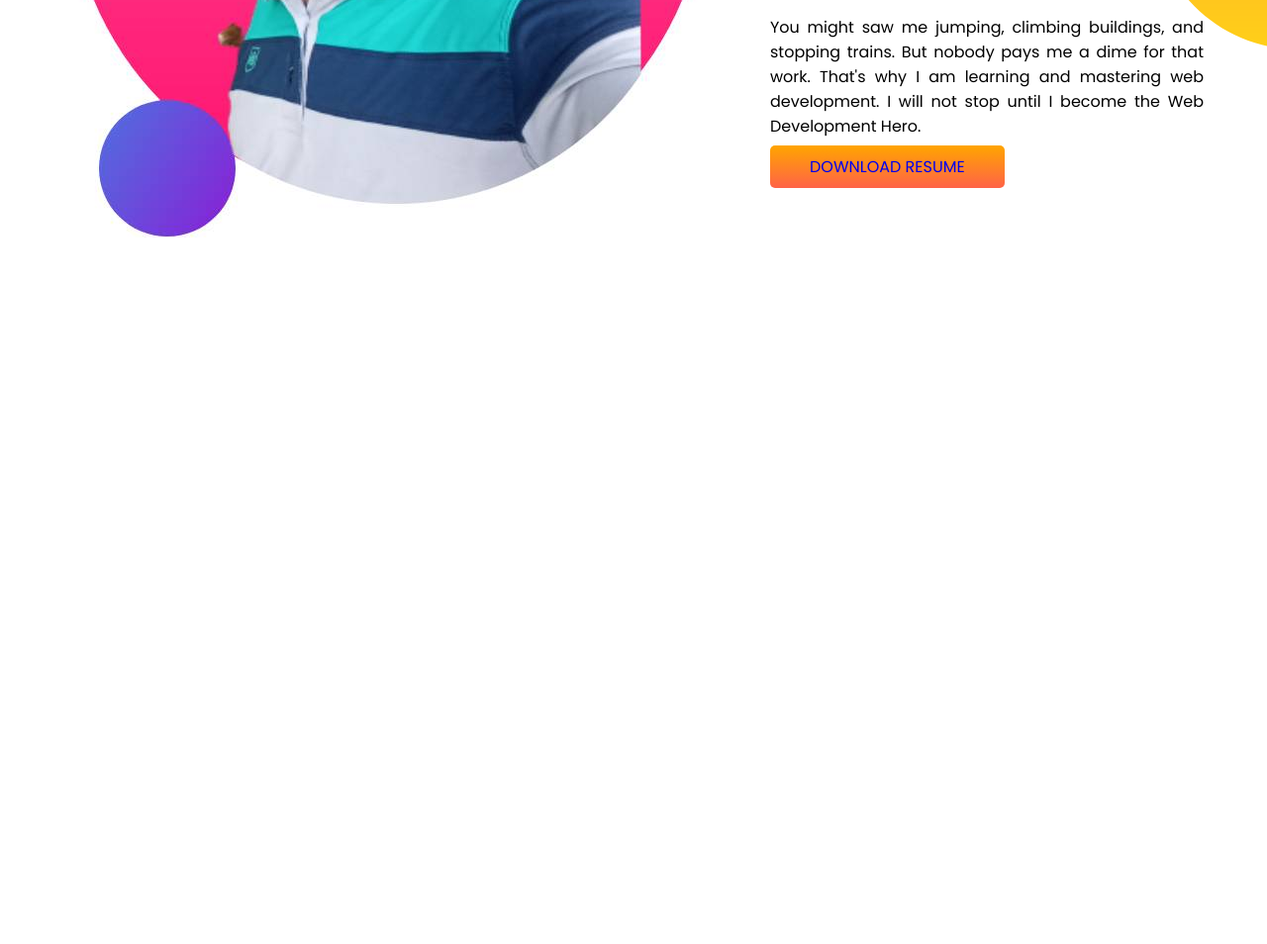
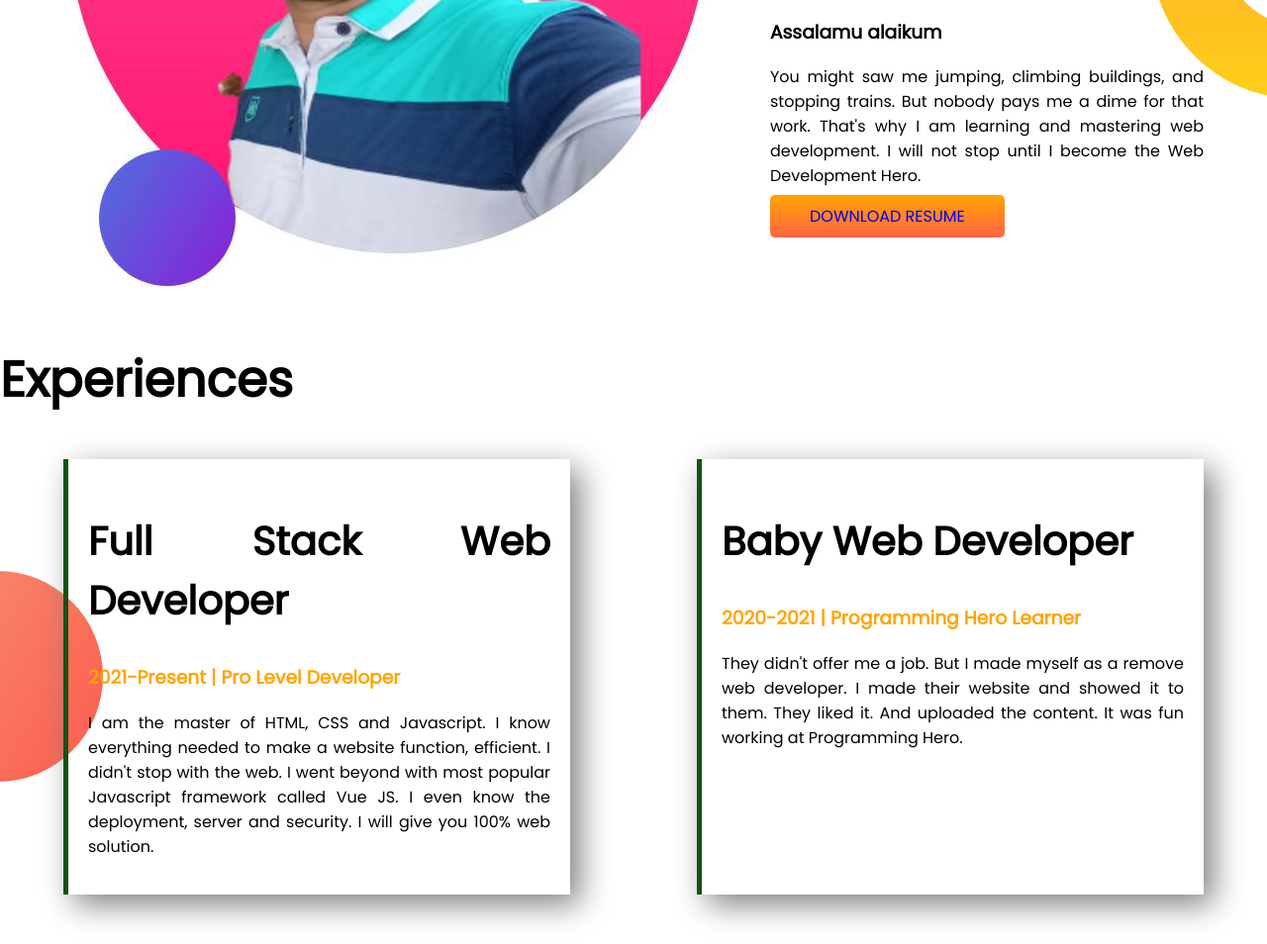
Before and after one commit to Moksedul-Alam/simple-css-project, a plain HTML site: page index.html in a window 1280 px wide. Shown: the part 1139-2093 px from the top of the page at 99% size. Before the commit the page ends 1386 px from the top, so only its background shows below. Drawn offline with Linux system fonts and the light colour scheme.

Commit message:
third time

```diff
--- a/index.html
+++ b/index.html
@@ -47,6 +47,26 @@
 
 </section>
 
+<section class="section3">
+<h1>Experiences</h1>
+<div class="full-side">
+    <div class="first-side">
+    <h2>Full Stack Web Developer</h2>
+<h3>2021-Present | Pro Level Developer</h3>
+<p>I am the master of HTML, CSS and Javascript. I know everything needed to make a website function, efficient. I didn't stop with the web. I went beyond with most popular Javascript framework called Vue JS. I even know the deployment, server and security. I will give you 100% web solution.</p>
+
+</div>
+<div class="second-side">
+    <h2>Baby Web Developer</h2>
+    <h3>2020-2021 | Programming Hero Learner</h3>
+    <p>They didn't offer me a job. But I made myself as a remove web developer. I made their website and showed it to them. They liked it. And uploaded the content. It was fun working at Programming Hero.</p>
+</div>
+</div>
+
+
+
+</section>
+
 
 
 </body>
--- a/style.css
+++ b/style.css
@@ -36,10 +36,58 @@ padding: 5%;
     background-image: url(images/top-banner.png);
     background-repeat: no-repeat;
     display:flex;
+    margin-bottom: 50px;
 }
  .section2{
      display: flex;
      background-image: url(images/dream-bg.png);
      background-repeat: no-repeat;
      background-position: right;
+     margin-bottom: 50px;
  }
+
+
+ .full-side{
+   display: flex;
+
+ }
+ .first-side h3{
+    color: orange;
+ }
+.first-side{
+    width: 40%;
+    box-shadow: 10px 10px 30px gray;
+    margin-left: 5%;
+    margin-right: 5%;
+    padding: 20px;
+    text-align: justify;
+    border-left: 5px solid rgb(21, 83, 21);
+
+}
+.second-side h3{
+    color: orange;
+}
+
+.second-side{
+
+    width: 40%;
+    box-shadow: 10px 10px 30px gray;
+    margin-left: 5%;
+    margin-right: 5%;
+    padding: 20px;
+    text-align: justify;
+    border-left: 5px solid rgb(21, 83, 21);
+
+}
+ .full-side h2{
+     font-size: 40px;
+ }
+ .section3{
+     margin-bottom: 50px;
+ }
+
+ .full-side{
+     background-image: url(images/exp-bg.png);
+     background-position: left;
+     background-repeat: no-repeat;
+ }
```
